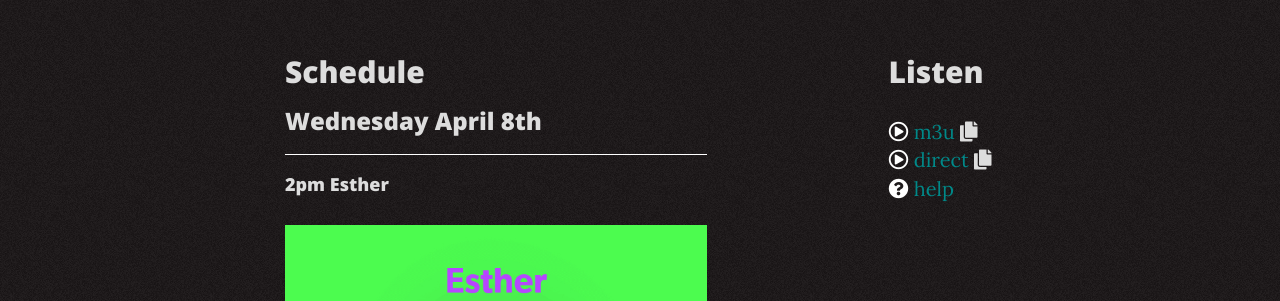
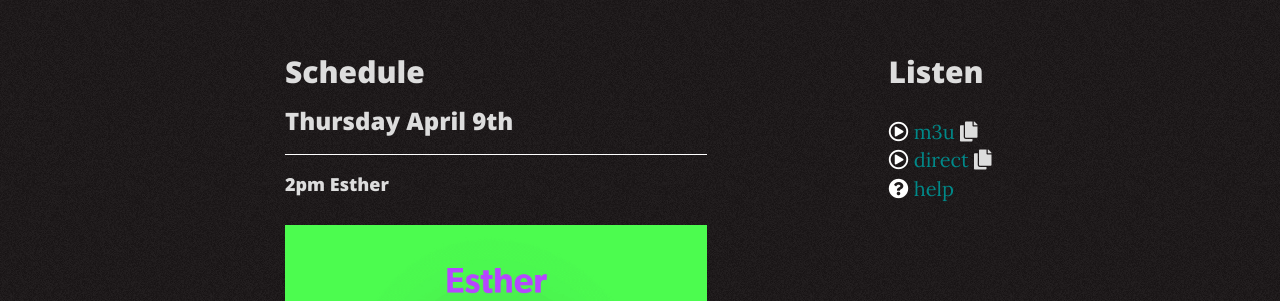
Before and after one commit to bobular/glastonauts.live, a Jekyll site: the page built from pages/index.html, in a window 1280 px wide. Shown: the part 457-758 px from the top of the page. Built offline with Jekyll 4.4.1, drawn with Linux system fonts in a browser that asks for light colours; nearby versions of some CDN libraries.

Commit message:
schedule

```diff
--- a/_includes/schedule.md
+++ b/_includes/schedule.md
@@ -1,6 +1,6 @@
 ## Schedule
 
-### Wednesday April 8th
+### Thursday April 9th
 ---
 #### 2pm Esther
 ![alt-text](assets/owner/images/20200409-2pm.jpeg)
```
